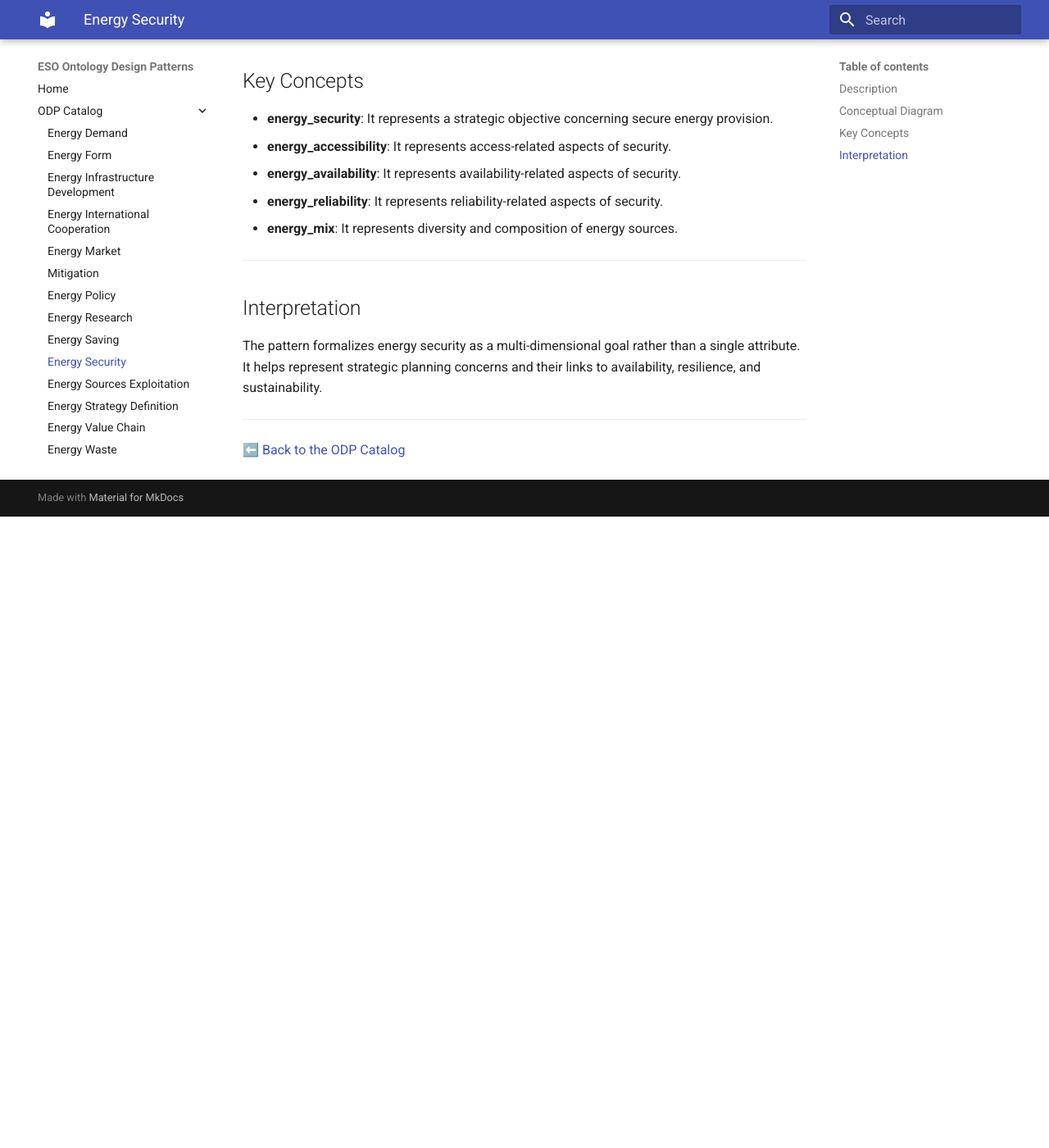
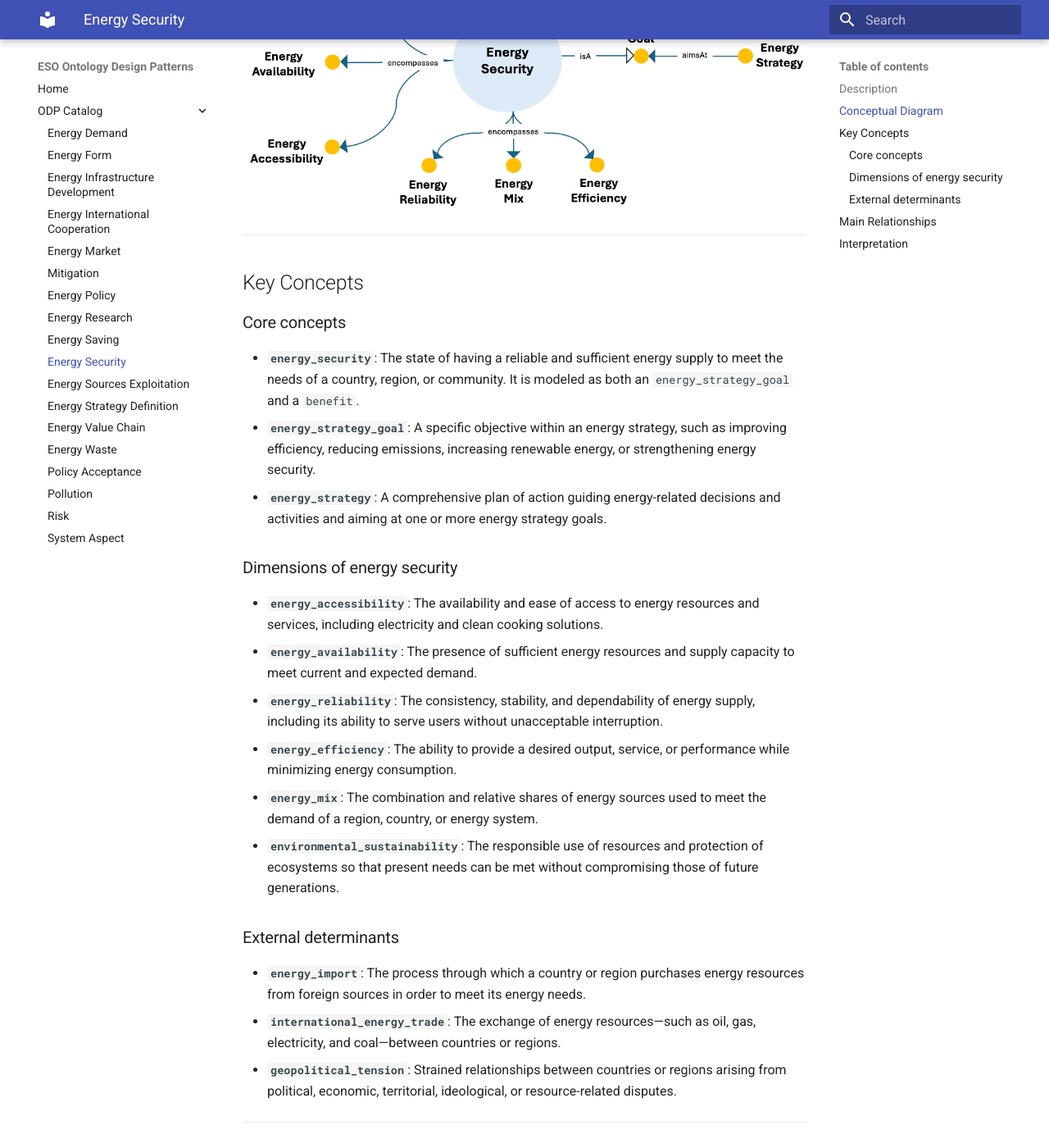
Before and after one commit to AntonioDeNicola/eso-odp-site, an MkDocs documentation site: the page built from docs/odp/energy-security.md, in a window 1280 px wide and 1400 px high, scrolled down 839 px. Shown: the whole window at 82% size. Built offline with MkDocs 1.6.1 and Material for MkDocs 9.7.7, drawn with Linux system fonts in a browser that asks for light colours; before the commit the page ends 1469 px from its top, so only the background shows below that; some of the changed text lies outside the part shown.

Commit message:
Update energy-security.md

```diff
--- a/docs/odp/energy-security.md
+++ b/docs/odp/energy-security.md
@@ -1,9 +1,12 @@
 # Energy Security ODP
 
 ## Description
-The Energy Security Ontology Design Pattern models energy security as a strategic objective associated with accessibility, availability, reliability, efficiency, sustainability, and the energy mix.
 
-This pattern provides a structured semantic representation that can be reused across the ESO catalog and linked to other patterns when modeling more complex energy-system dynamics.
+The Energy Security Ontology Design Pattern represents energy security as both a strategic goal and a benefit of the energy system. It concerns the ability to provide a reliable and sufficient energy supply capable of meeting the needs of a country, region, or community.
+
+The pattern models energy security as a multidimensional concept encompassing energy accessibility, availability, reliability, efficiency, the energy mix, and environmental sustainability. These dimensions capture whether energy can be obtained, whether sufficient resources are available, whether supply is dependable, whether energy is used efficiently, whether sources are sufficiently diversified, and whether provision remains environmentally sustainable.
+
+The pattern also connects energy security to external economic and geopolitical conditions. Energy imports, international energy trade, and geopolitical tensions can affect energy security, while energy strategies explicitly aim at energy-security goals. This structure supports the representation of both the internal dimensions and external determinants of secure energy provision.
 
 ---
 
@@ -14,16 +17,53 @@ This pattern provides a structured semantic representation that can be reused ac
 
 ## Key Concepts
 
-- **energy_security**: It represents a strategic objective concerning secure energy provision.
-- **energy_accessibility**: It represents access-related aspects of security.
-- **energy_availability**: It represents availability-related aspects of security.
-- **energy_reliability**: It represents reliability-related aspects of security.
-- **energy_mix**: It represents diversity and composition of energy sources.
+### Core concepts
+
+- **`energy_security`**: The state of having a reliable and sufficient energy supply to meet the needs of a country, region, or community. It is modeled as both an `energy_strategy_goal` and a `benefit`.
+- **`energy_strategy_goal`**: A specific objective within an energy strategy, such as improving efficiency, reducing emissions, increasing renewable energy, or strengthening energy security.
+- **`energy_strategy`**: A comprehensive plan of action guiding energy-related decisions and activities and aiming at one or more energy strategy goals.
+
+### Dimensions of energy security
+
+- **`energy_accessibility`**: The availability and ease of access to energy resources and services, including electricity and clean cooking solutions.
+- **`energy_availability`**: The presence of sufficient energy resources and supply capacity to meet current and expected demand.
+- **`energy_reliability`**: The consistency, stability, and dependability of energy supply, including its ability to serve users without unacceptable interruption.
+- **`energy_efficiency`**: The ability to provide a desired output, service, or performance while minimizing energy consumption.
+- **`energy_mix`**: The combination and relative shares of energy sources used to meet the demand of a region, country, or energy system.
+- **`environmental_sustainability`**: The responsible use of resources and protection of ecosystems so that present needs can be met without compromising those of future generations.
+
+### External determinants
+
+- **`energy_import`**: The process through which a country or region purchases energy resources from foreign sources in order to meet its energy needs.
+- **`international_energy_trade`**: The exchange of energy resources—such as oil, gas, electricity, and coal—between countries or regions.
+- **`geopolitical_tension`**: Strained relationships between countries or regions arising from political, economic, territorial, ideological, or resource-related disputes.
+
+---
+
+## Main Relationships
+
+| Source concept | Relationship | Target concept |
+|---|---|---|
+| `energy_security` | `isA` | `energy_strategy_goal` |
+| `energy_security` | `isA` | `benefit` |
+| `energy_security` | `encompasses` | `energy_accessibility` |
+| `energy_security` | `encompasses` | `energy_availability` |
+| `energy_security` | `encompasses` | `energy_reliability` |
+| `energy_security` | `encompasses` | `energy_efficiency` |
+| `energy_security` | `encompasses` | `energy_mix` |
+| `energy_security` | `encompasses` | `environmental_sustainability` |
+| `energy_import` | `affects` | `energy_security` |
+| `international_energy_trade` | `affects` | `energy_security` |
+| `geopolitical_tension` | `affects` | `energy_security` |
+| `energy_strategy` | `aimsAt` | `energy_strategy_goal` |
 
 ---
 
 ## Interpretation
-The pattern formalizes energy security as a multi-dimensional goal rather than a single attribute. It helps represent strategic planning concerns and their links to availability, resilience, and sustainability.
+
+The pattern combines two complementary perspectives. First, it decomposes energy security into dimensions concerning access, adequacy, continuity, efficient use, source composition, and sustainability. Second, it represents the external processes and conditions that may strengthen or weaken security, including import dependence, international trade, and geopolitical tensions.
+
+Modeling energy security as an `energy_strategy_goal` makes it possible to connect these dimensions with strategic planning and action plans. Modeling it simultaneously as a `benefit` allows it to be represented as a positive outcome of policies, technologies, infrastructure decisions, and energy-saving measures. The pattern therefore supports competency questions concerning the composition of energy security, the external factors that affect it, and the strategies designed to achieve it.
 
 ---
 
```
